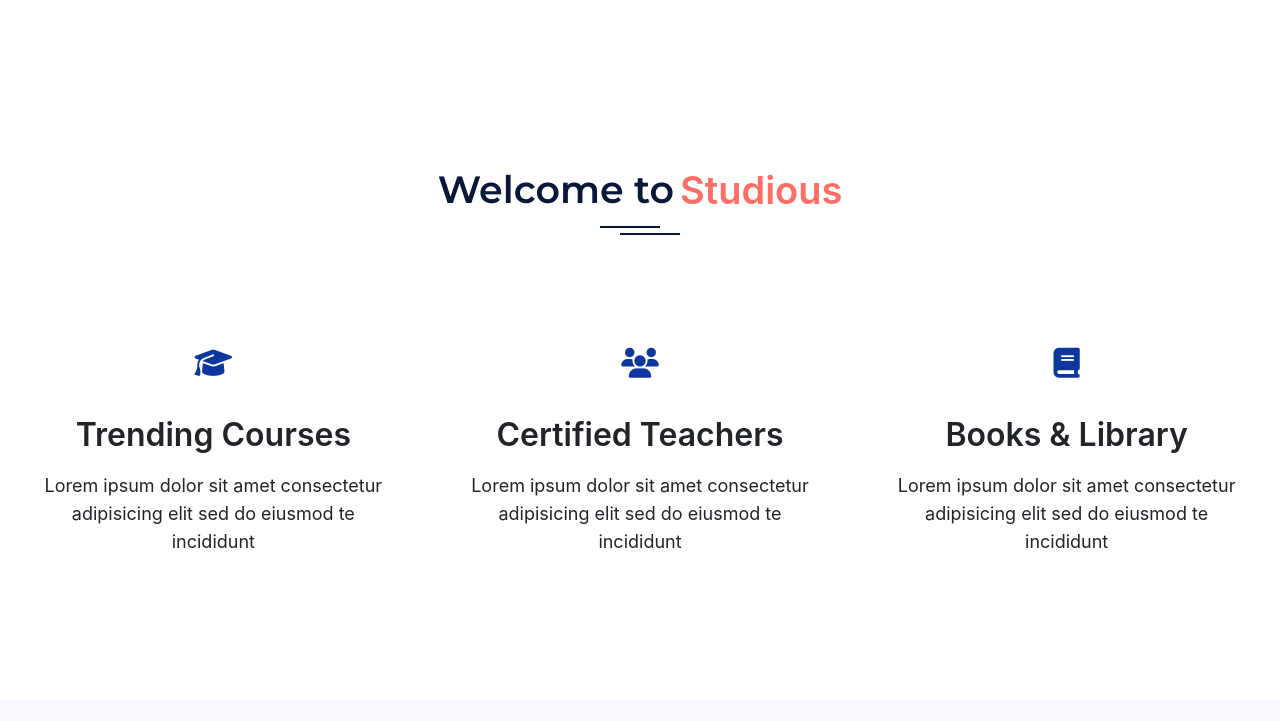
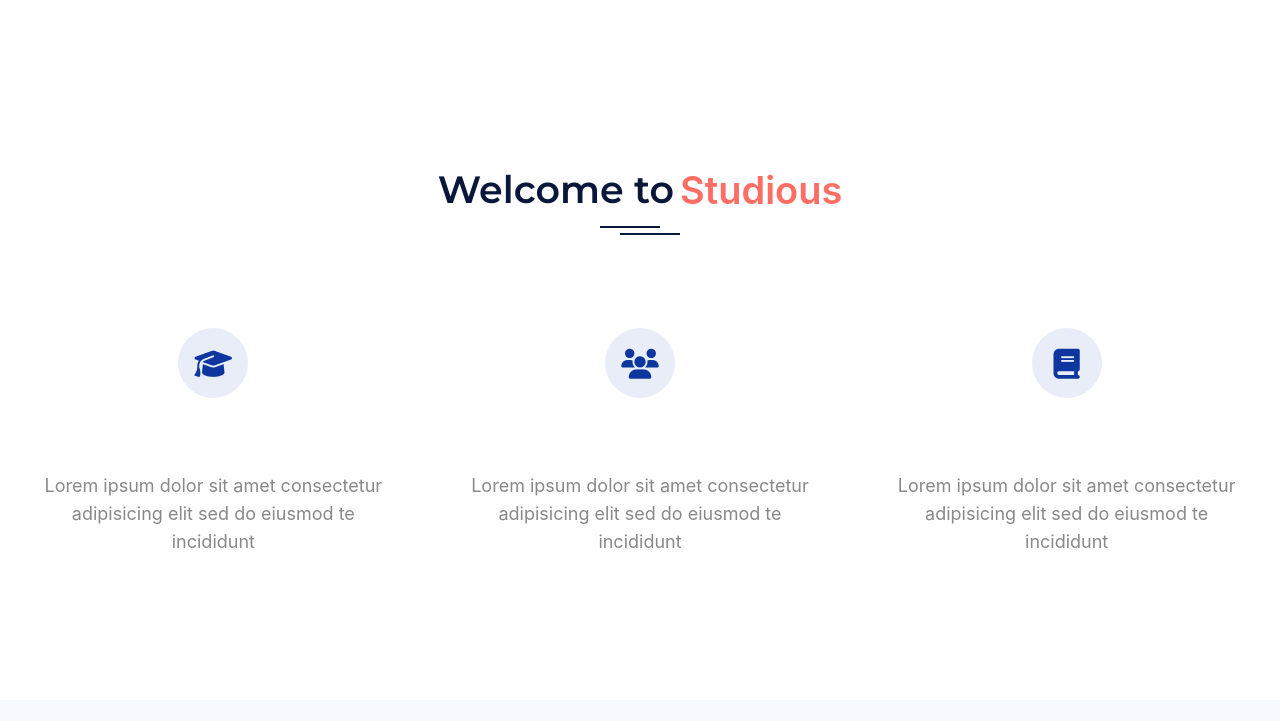
Before and after one commit to nvthanh-fedev/capstone_bootstrap_final, a plain HTML site: page index.html in a window 1280 px wide. Shown: the part 1039-1760 px from the top of the page. Drawn offline with nearby package versions, Linux system fonts and the light colour scheme.

Commit message:
fix studious final

```diff
--- a/css/style.css
+++ b/css/style.css
@@ -37,6 +37,10 @@ body {
   --section-title-color: #060e1f;
   --section-text-color: #898989;
   --section-bgicon-color: #e9edf7;
+  --studious-bg-color: #ffffff;
+  --studious-title-color: #ffffff;
+  --studious-text-color: #898989;
+  --studious-bgicon-color: #e9edf7;
 }
 .dark {
   --box-shadow-dropmenu: none;
@@ -60,10 +64,10 @@ body {
   --section-title-color: #ffffff;
   --section-text-color: #b7b7b7;
   --section-bgicon-color: #151e38;
-  --studious-bg-color: #ffffff;
-  --studious-title-color: #060e1f;
-  --studious-text-color: #898989;
-  --studious-bgicon-color: #e9edf7;
+  --studious-bg-color: #060e1f;
+  --studious-title-color: #ffffff;
+  --studious-text-color: #b7b7b7;
+  --studious-bgicon-color: #151e38;
 }
 img {
   width: 100%;
```
